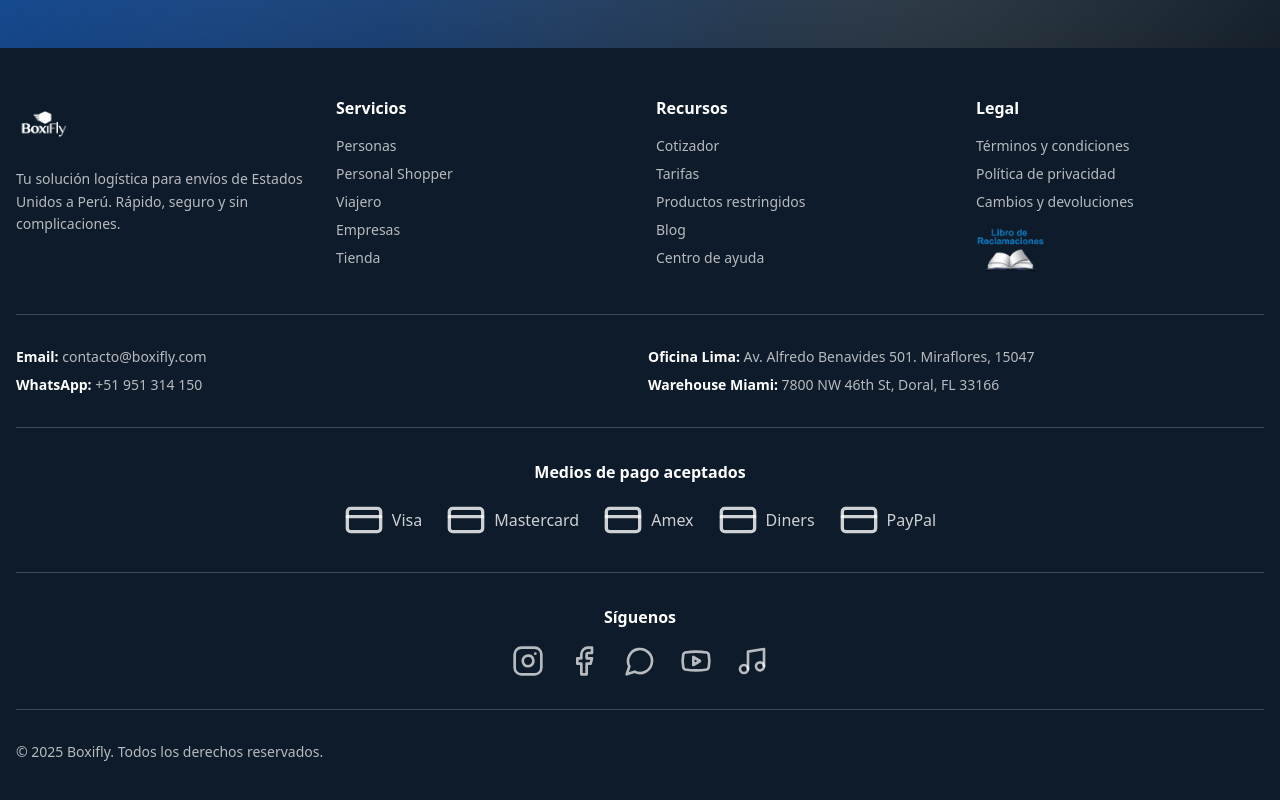
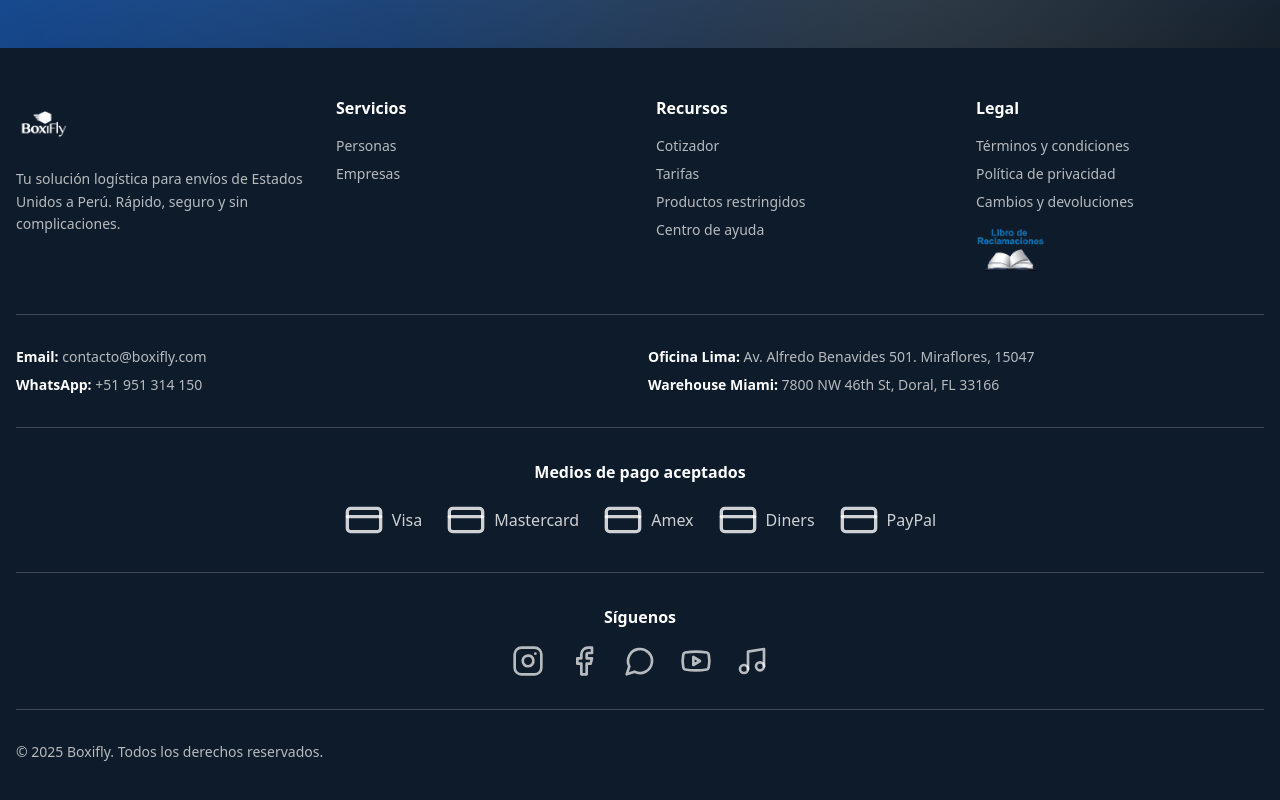
Before and after one commit to richmbenz-cloud/Boxifly, a React (Vite) app: page / in a window 1280 px wide. Shown: the part 8827-9627 px from the top of the page. Built offline with nearby package versions, Linux system fonts and the light colour scheme.

Commit message:
style: hide Personal Shopper, Viajero, Tienda, and Blog from footers

```diff
--- a/src/pages/Inicio.tsx
+++ b/src/pages/Inicio.tsx
@@ -40,8 +40,6 @@ const Inicio = () => {
 
   const [calculation, setCalculation] = useState<TariffCalculation | null>(null);
 
-
-
   // Scroll animations
 
   const heroAnimation = useScrollAnimation({
@@ -110,8 +108,6 @@ const Inicio = () => {
 
   };
 
-
-
   // Services data
 
   const services = [{
@@ -152,8 +148,6 @@ const Inicio = () => {
 
   }];
 
-
-
   // How it works steps
 
   const steps = [{
@@ -198,8 +192,6 @@ const Inicio = () => {
 
   }];
 
-
-
   // Benefits
 
   const benefits = [{
@@ -276,8 +268,6 @@ const Inicio = () => {
 
   }];
 
-
-
   // Featured products (mock data - replace with real data later)
 
   const featuredProducts = [{
@@ -322,8 +312,6 @@ const Inicio = () => {
 
   }];
 
-
-
   // Testimonials by service
 
   const testimonials = [{
@@ -520,8 +508,6 @@ const Inicio = () => {
 
   }];
 
-
-
   // Blog posts (mock data)
 
   const blogPosts = [{
@@ -622,8 +608,6 @@ const Inicio = () => {
 
         <MainNavigation />
 
-
-
         {/* Hero Section */}
 
         <section ref={heroAnimation.ref} className={`relative overflow-hidden bg-gradient-to-br from-primary via-primary to-navy py-20 md:py-32 lg:py-40 transition-all duration-700 ${heroAnimation.isVisible ? 'opacity-100 translate-y-0' : 'opacity-0 translate-y-10'}`}>
@@ -636,8 +620,6 @@ const Inicio = () => {
 
           </div>
 
-
-
           <div className="container mx-auto px-4 relative z-10">
 
             <div className="max-w-5xl mx-auto text-center text-white">
@@ -652,8 +634,6 @@ const Inicio = () => {
 
               </div>
 
-
-
               <h1 className="text-4xl md:text-5xl lg:text-7xl font-bold mb-6 leading-tight">
 
                 Consigue tu dirección en
@@ -662,16 +642,12 @@ const Inicio = () => {
 
               </h1>
 
-
-
               <p className="text-xl md:text-2xl mb-10 text-white/90 max-w-3xl mx-auto leading-relaxed">
 
                 El casillero postal para comprar en tus tiendas favoritas de EE.UU. y recibir en Perú: rápido, seguro y sin complicaciones.
 
               </p>
 
-
-
               <div className="flex flex-col sm:flex-row gap-4 justify-center items-center mb-12">
 
                 <Button size="lg" className="bg-white text-primary hover:bg-white/95 hover:scale-105 transition-all text-lg px-10 py-6 h-auto shadow-2xl font-semibold" onClick={() => navigate('/auth')}>
@@ -692,8 +668,6 @@ const Inicio = () => {
 
               </div>
 
-
-
               {/* Stats */}
 
               <div className="grid grid-cols-3 gap-6 max-w-3xl mx-auto pt-8 border-t border-white/20">
@@ -730,8 +704,6 @@ const Inicio = () => {
 
         </section>
 
-
-
         {/* Nuestros Servicios */}
 
         <section ref={servicesAnimation.ref} className={`py-20 md:py-24 bg-white transition-all duration-700 delay-100 ${servicesAnimation.isVisible ? 'opacity-100 translate-y-0' : 'opacity-0 translate-y-10'}`}>
@@ -756,8 +728,6 @@ const Inicio = () => {
 
             </div>
 
-
-
             <div className="grid md:grid-cols-2 lg:grid-cols-3 gap-6 max-w-7xl mx-auto">
 
               {services.map((service, index) => <Card key={index} className={`group hover:shadow-[0_20px_60px_-15px_rgba(0,0,0,0.3)] transition-all duration-500 ease-out hover:-translate-y-4 hover:scale-[1.02] cursor-pointer border-2 hover:border-primary/40 bg-gradient-to-br ${service.gradient} relative overflow-hidden before:absolute before:inset-0 before:bg-gradient-to-br before:from-white/0 before:to-white/5 before:opacity-0 hover:before:opacity-100 before:transition-opacity before:duration-500`} onClick={() => navigate(service.href)}>
@@ -812,8 +782,6 @@ const Inicio = () => {
 
         </section>
 
-
-
         {/* Testimonios Carousel */}
 
         <section ref={testimonialsAnimation.ref} className={`py-20 md:py-24 bg-gradient-to-br from-muted/50 to-muted/30 transition-all duration-700 delay-150 ${testimonialsAnimation.isVisible ? 'opacity-100 translate-y-0' : 'opacity-0 translate-y-10'}`}>
@@ -838,8 +806,6 @@ const Inicio = () => {
 
             </div>
 
-
-
             <div className="max-w-6xl mx-auto px-12">
 
               <Carousel opts={{
@@ -904,8 +870,6 @@ const Inicio = () => {
 
             </div>
 
-
-
             <div className="text-center mt-12">
 
               <div className="inline-flex items-center gap-2 text-muted-foreground">
@@ -926,8 +890,6 @@ const Inicio = () => {
 
         </section>
 
-
-
         {/* Mini Calculadora - Solo Casillero */}
 
         <section ref={calculatorAnimation.ref} className={`py-20 md:py-24 bg-gradient-to-br from-muted/50 to-muted/30 transition-all duration-700 delay-200 ${calculatorAnimation.isVisible ? 'opacity-100 translate-y-0' : 'opacity-0 translate-y-10'}`}>
@@ -954,8 +916,6 @@ const Inicio = () => {
 
               </div>
 
-
-
               <Card className="shadow-2xl border-2">
 
                 <div className="grid md:grid-cols-2">
@@ -1004,8 +964,6 @@ const Inicio = () => {
 
                   </div>
 
-
-
                   <div className="p-8 md:p-10 bg-white flex flex-col justify-center">
 
                     {calculation ? <div className="text-center animate-in fade-in zoom-in duration-500">
@@ -1056,8 +1014,6 @@ const Inicio = () => {
 
               </Card>
 
-
-
               {/* <div className="text-center mt-8">
 
                 <p className="text-muted-foreground mb-4">
@@ -1096,14 +1052,8 @@ const Inicio = () => {
 
         </section>
 
-
-
         {/* Cómo funciona */}
 
-
-
-
-
         {/* Beneficios */}
 
         <section ref={benefitsAnimation.ref} className={`py-20 md:py-24 bg-gradient-to-br from-muted/50 to-muted/30 transition-all duration-700 delay-400 ${benefitsAnimation.isVisible ? 'opacity-100 translate-y-0' : 'opacity-0 translate-y-10'}`}>
@@ -1128,8 +1078,6 @@ const Inicio = () => {
 
             </div>
 
-
-
             <div className="grid sm:grid-cols-2 lg:grid-cols-3 gap-6 max-w-6xl mx-auto">
 
               {benefits.map((benefit, index) => <Card key={index} className="group hover:shadow-xl transition-all duration-300 hover:-translate-y-2 border-2 hover:border-primary/20">
@@ -1159,8 +1107,6 @@ const Inicio = () => {
           </div>
 
         </section>
-
-
 
         {/* Tienda Destacada - Ocultado Temporalmente para Fase 1 */}
 
@@ -1185,8 +1131,6 @@ const Inicio = () => {
 
             </div>
 
-
-
             <div className="grid sm:grid-cols-2 lg:grid-cols-4 gap-6 max-w-7xl mx-auto mb-10">
 
               {featuredProducts.map(product => <Card key={product.id} className="group hover:shadow-xl transition-all duration-300 hover:-translate-y-2 cursor-pointer border-2 hover:border-primary/20" onClick={() => navigate('/shop')}>
@@ -1223,8 +1167,6 @@ const Inicio = () => {
 
             </div>
 
-
-
             <div className="text-center">
 
               <Button size="lg" onClick={() => navigate('/shop')} className="shadow-lg hover:shadow-xl transition-all">
@@ -1241,7 +1183,6 @@ const Inicio = () => {
 
         </section> */}
 
-
         {/* Blog / Tips */}
 
         <section className="py-20 md:py-24 bg-gradient-to-br from-muted/50 to-muted/30">
@@ -1266,8 +1207,6 @@ const Inicio = () => {
 
             </div>
 
-
-
             <div className="grid md:grid-cols-3 gap-6 max-w-6xl mx-auto mb-10">
 
               {blogPosts.map((post, index) => <Card key={index} className="group hover:shadow-xl transition-all duration-300 hover:-translate-y-2 cursor-pointer border-2 hover:border-primary/20 overflow-hidden" onClick={() => navigate('/blog')}>
@@ -1304,8 +1243,6 @@ const Inicio = () => {
 
             </div>
 
-
-
             <div className="text-center space-y-4">
 
               <Button variant="outline" size="lg" onClick={() => navigate('/blog')}>
@@ -1342,8 +1279,6 @@ const Inicio = () => {
 
         </section>
 
-
-
         {/* FAQs Destacadas */}
 
         <section className="py-20 bg-white">
@@ -1366,8 +1301,6 @@ const Inicio = () => {
 
             </div>
 
-
-
             <div className="max-w-4xl mx-auto space-y-4">
 
               <Accordion type="single" collapsible className="w-full">
@@ -1388,8 +1321,6 @@ const Inicio = () => {
 
                 </AccordionItem>
 
-
-
                 <AccordionItem value="item-2" className="border rounded-lg px-6">
 
                   <AccordionTrigger className="text-left text-lg font-medium hover:text-primary">
@@ -1406,8 +1337,6 @@ const Inicio = () => {
 
                 </AccordionItem>
 
-
-
                 <AccordionItem value="item-3" className="border rounded-lg px-6">
 
                   <AccordionTrigger className="text-left text-lg font-medium hover:text-primary">
@@ -1424,8 +1353,6 @@ const Inicio = () => {
 
                 </AccordionItem>
 
-
-
                 <AccordionItem value="item-4" className="border rounded-lg px-6">
 
                   <AccordionTrigger className="text-left text-lg font-medium hover:text-primary">
@@ -1442,8 +1369,6 @@ const Inicio = () => {
 
                 </AccordionItem>
 
-
-
                 <AccordionItem value="item-5" className="border rounded-lg px-6">
 
                   <AccordionTrigger className="text-left text-lg font-medium hover:text-primary">
@@ -1462,8 +1387,6 @@ const Inicio = () => {
 
               </Accordion>
 
-
-
               <div className="text-center mt-10">
 
                 <Button size="lg" variant="outline" onClick={() => navigate('/preguntas-frecuentes')} className="text-lg px-8 py-6 h-auto">
@@ -1482,8 +1405,6 @@ const Inicio = () => {
 
         </section>
 
-
-
         {/* CTA Final */}
 
         <section ref={ctaAnimation.ref} className={`py-20 md:py-24 bg-gradient-to-br from-primary to-navy relative overflow-hidden transition-all duration-700 ${ctaAnimation.isVisible ? 'opacity-100 translate-y-0' : 'opacity-0 translate-y-10'}`}>
@@ -1496,8 +1417,6 @@ const Inicio = () => {
 
           </div>
 
-
-
           <div className="container mx-auto px-4 relative z-10">
 
             <div className="max-w-4xl mx-auto text-center text-white">
@@ -1534,8 +1453,6 @@ const Inicio = () => {
 
               </div>
 
-
-
               <div className="mt-12 pt-12 border-t border-white/20">
 
                 <p className="text-sm text-white/70 mb-4">También puedes explorar:</p>
@@ -1576,8 +1493,6 @@ const Inicio = () => {
 
         </section>
 
-
-
         {/* Footer */}
 
         <footer className="bg-navy text-white py-12">
@@ -1602,8 +1517,6 @@ const Inicio = () => {
 
               </div>
 
-
-
               {/* Services */}
 
               <div>
@@ -1614,20 +1527,12 @@ const Inicio = () => {
 
                   <li><Link to="/personas" className="text-white/70 hover:text-white transition-colors">Personas</Link></li>
 
-                  <li><Link to="/personal-shopper" className="text-white/70 hover:text-white transition-colors">Personal Shopper</Link></li>
-
-                  <li><Link to="/viajeros" className="text-white/70 hover:text-white transition-colors">Viajero</Link></li>
-
                   <li><Link to="/empresas" className="text-white/70 hover:text-white transition-colors">Empresas</Link></li>
 
-                  <li><Link to="/shop" className="text-white/70 hover:text-white transition-colors">Tienda</Link></li>
-
                 </ul>
 
               </div>
 
-
-
               {/* Resources */}
 
               <div>
@@ -1642,16 +1547,12 @@ const Inicio = () => {
 
                   <li><Link to="/restricted-products" className="text-white/70 hover:text-white transition-colors">Productos restringidos</Link></li>
 
-                  <li><Link to="/blog" className="text-white/70 hover:text-white transition-colors">Blog</Link></li>
-
                   <li><Link to="/centro-de-ayuda" className="text-white/70 hover:text-white transition-colors">Centro de ayuda</Link></li>
 
                 </ul>
 
               </div>
 
-
-
               {/* Legal */}
 
               <div>
@@ -1680,8 +1581,6 @@ const Inicio = () => {
 
             </div>
 
-
-
             {/* Contact info */}
 
             <div className="border-t border-white/20 pt-8 mb-8">
@@ -1730,8 +1629,6 @@ const Inicio = () => {
 
             </div>
 
-
-
             {/* Payment methods */}
 
             <div className="border-t border-white/20 pt-8 mb-8">
@@ -1784,8 +1681,6 @@ const Inicio = () => {
 
             </div>
 
-
-
             {/* Social media */}
 
             <div className="border-t border-white/20 pt-8 mb-8">
@@ -1888,8 +1783,6 @@ const Inicio = () => {
 
             </div>
 
-
-
             {/* Bottom bar */}
 
             <div className="border-t border-white/20 pt-8 flex flex-col md:flex-row justify-between items-center gap-4">
--- a/src/pages/Landing.tsx
+++ b/src/pages/Landing.tsx
@@ -418,8 +418,7 @@ const Landing = () => {
               <h3 className="font-semibold mb-4">Servicios</h3>
               <ul className="space-y-2 text-sm text-white/70">
                 <li><Link to="/personas" className="hover:text-white transition-colors">Personas</Link></li>
-                <li><Link to="/personal-shopper" className="hover:text-white transition-colors">Personal Shopper</Link></li>
-                <li><Link to="/viajero" className="hover:text-white transition-colors">Viajero</Link></li>
+
                 <li><Link to="/empresas" className="hover:text-white transition-colors">Empresas</Link></li>
               </ul>
             </div>
@@ -428,7 +427,7 @@ const Landing = () => {
               <h3 className="font-semibold mb-4">Empresa</h3>
               <ul className="space-y-2 text-sm text-white/70">
                 <li><Link to="/nosotros" className="hover:text-white transition-colors">Nosotros</Link></li>
-                <li><Link to="/blog" className="hover:text-white transition-colors">Blog</Link></li>
+
                 <li><Link to="/afiliados" className="hover:text-white transition-colors">Afiliados</Link></li>
                 <li><Link to="/terminos-y-condiciones" className="hover:text-white transition-colors">Términos y condiciones</Link></li>
               </ul>
```
